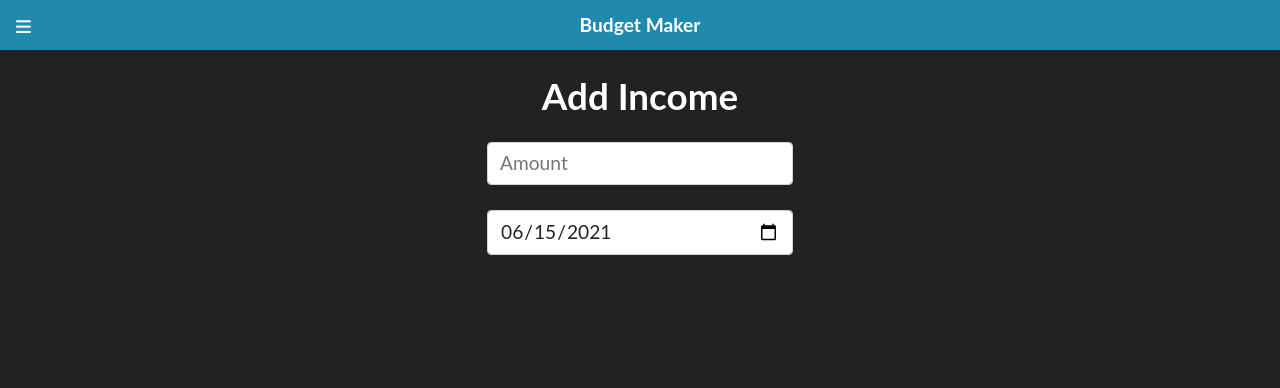
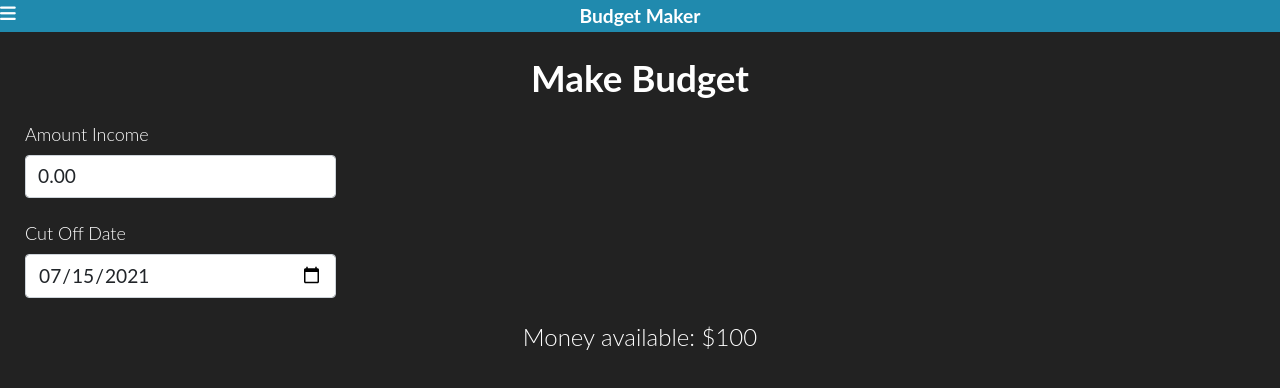
Before and after one commit to MarcosLopez7/BudgetMaker, a Vue app: page /make-budget in a window 1280 px wide. Shown: the top 388 px of the page. Built offline with nearby package versions, Linux system fonts and the light colour scheme.

Commit message:
agregando algunos campos y componente de gastos

```diff
--- a/src/App.vue
+++ b/src/App.vue
@@ -1,5 +1,5 @@
 <template>
-  <nav class="topnav">
+  <nav id="nav" class="topnav">
     <div class="top">
       <span>
         <a
@@ -170,11 +170,9 @@ h1 {
   font-size: 1.2rem;
 }
 
-/* Style navigation menu links */
-.topnav a {
-  color: white;
-  padding: 14px 16px;
-  text-decoration: none;
+/* Style navlabel {
+    display: inline-block;
+}ration: none;
   font-size: 17px;
   display: block;
 }
@@ -199,4 +197,13 @@ h1 {
   font-size: 2.3rem;
   margin: 25px 0;
 }
+
+/* FORMULARIOS */
+/* .form-label {
+  margin-bottom: 0.5rem;
+}
+
+label {
+  display: inline-block;
+} */
 </style>
--- /dev/null
+++ b/src/components/ExpenseList.vue
@@ -0,0 +1,9 @@
+<template>
+  <div class="expense-list"></div>
+</template>
+
+<script>
+export default {};
+</script>
+
+<style></style>
--- a/src/views/MakeBudget.vue
+++ b/src/views/MakeBudget.vue
@@ -1,22 +1,45 @@
 <template>
   <div class="add-income">
-    <h2 class="title">Add Income</h2>
+    <h2 class="title">Make Budget</h2>
+    <form>
+      <div class="form-field">
+        <label for="amountIncome">Amount Income</label>
         <input
+          id="amountIncome"
           type="number"
           class="form-control"
           placeholder="Amount"
           v-model="amount"
+          required
         />
-    <input type="date" class="form-control" v-model="date" />
+      </div>
+      <div class="form-field">
+        <label for="cutOffDate">Cut Off Date</label>
+        <input
+          id="cutOffDate"
+          type="date"
+          class="form-control"
+          v-model="date"
+          required
+        />
+      </div>
+
+      <span class="available-money">
+        Money available: ${{ availableMoney }}
+      </span>
+
+      <ExpenseList />
+    </form>
   </div>
 </template>
 
 <script>
 /* TODO LIST
   1. Crear componente X
-  2. Obtener datos del local storage de las cuentas
-  3. Obtener inputs de fecha e ingreso
-  4. Renderizar monto disponible
+  2. Obtener datos del local storage de las cuentas X
+  3. Obtener inputs de fecha e ingreso X
+    Arreglar CSS después
+  4. Renderizar monto disponible X
   5. Creación de componente de lista de gastos
     1. Renderizar lista de gastos proveniente de array
     2. Agregar, eliminar y editar lista de array
@@ -35,18 +58,34 @@
   13. UT
 */
 import LocalStorageManager from "@/utilities/LocalStorageManager.js";
+import ExpenseList from "@/components/ExpenseList.vue";
 
 export default {
+  components: {
+    ExpenseList,
+  },
   data() {
     return {
-      amount: "",
+      amount: "0.00",
       date: "",
       accounts: [],
+      unassigned: 0,
     };
+  },
+  computed: {
+    availableMoney() {
+      let result = this.unassigned;
+
+      if (this.amount !== "") {
+        result += this.amount;
+      }
+
+      return Math.round(result * 100) / 100;
+    },
   },
   created() {
     const date = new Date(Date.now());
-    let month = date.getMonth();
+    let month = date.getMonth() + 1;
     if (10 > month) {
       month = "0" + month;
     }
@@ -56,19 +95,31 @@ export default {
 
     const dataObj = JSON.parse(localStorage.getItem("data"));
     this.accounts = dataObj.accounts;
+    this.unassigned = dataObj.unassigned;
   },
 };
 </script>
 
 <style>
-/* .add-income {
-  display: flex;
-  justify-content: center;
-} */
+.add-income {
+  padding: 0px 25px;
+  /* margin: 0 10px; */
+  /* max-width: 100%;*/
+}
+
+.form-field {
+  margin: 25px auto;
+}
 
 .add-income input {
-  width: 280px;
-  margin: 25px auto;
+  width: 285px;
   font-size: 1.2rem;
+  margin-top: 10px;
+}
+
+.available-money {
+  text-align: center;
+  font-size: 24px;
+  display: block;
 }
 </style>
```
Lines whose indentation alone changed are shown as unchanged.
